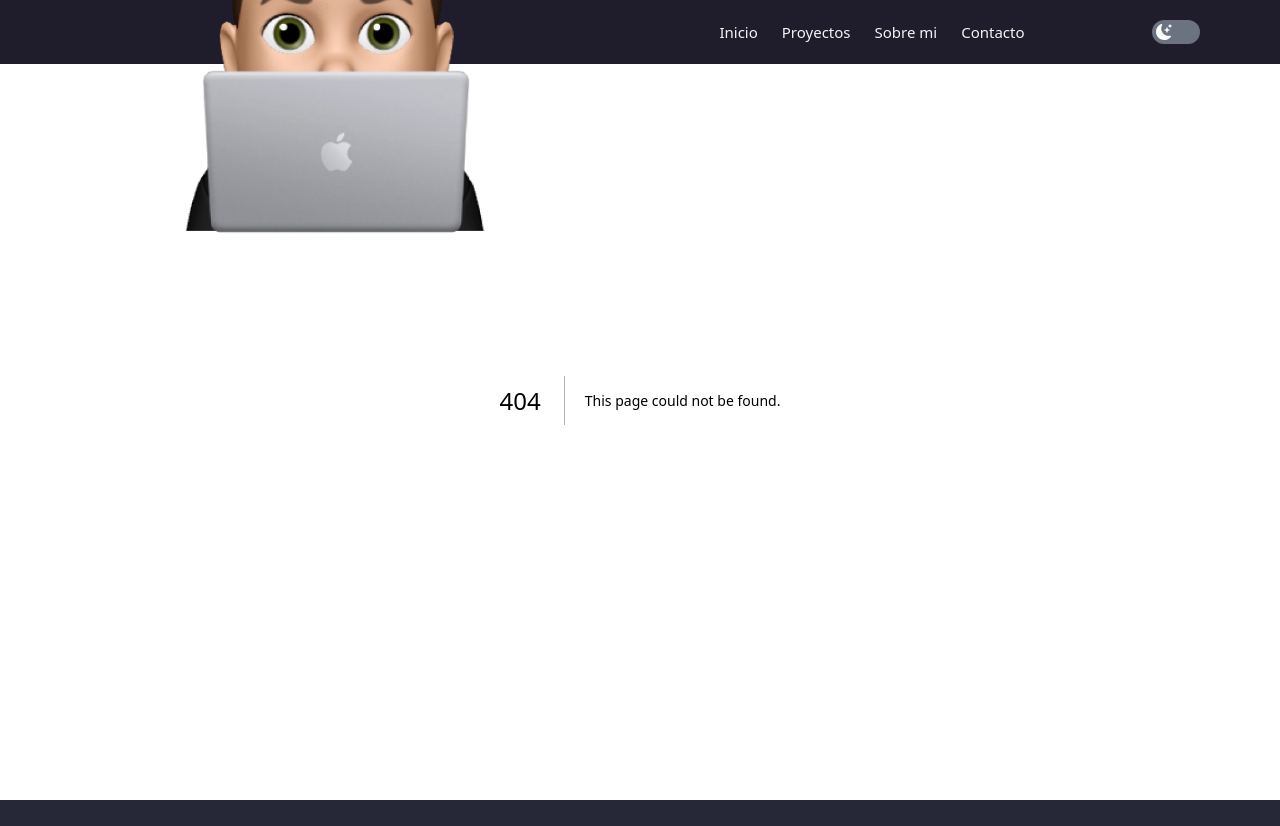
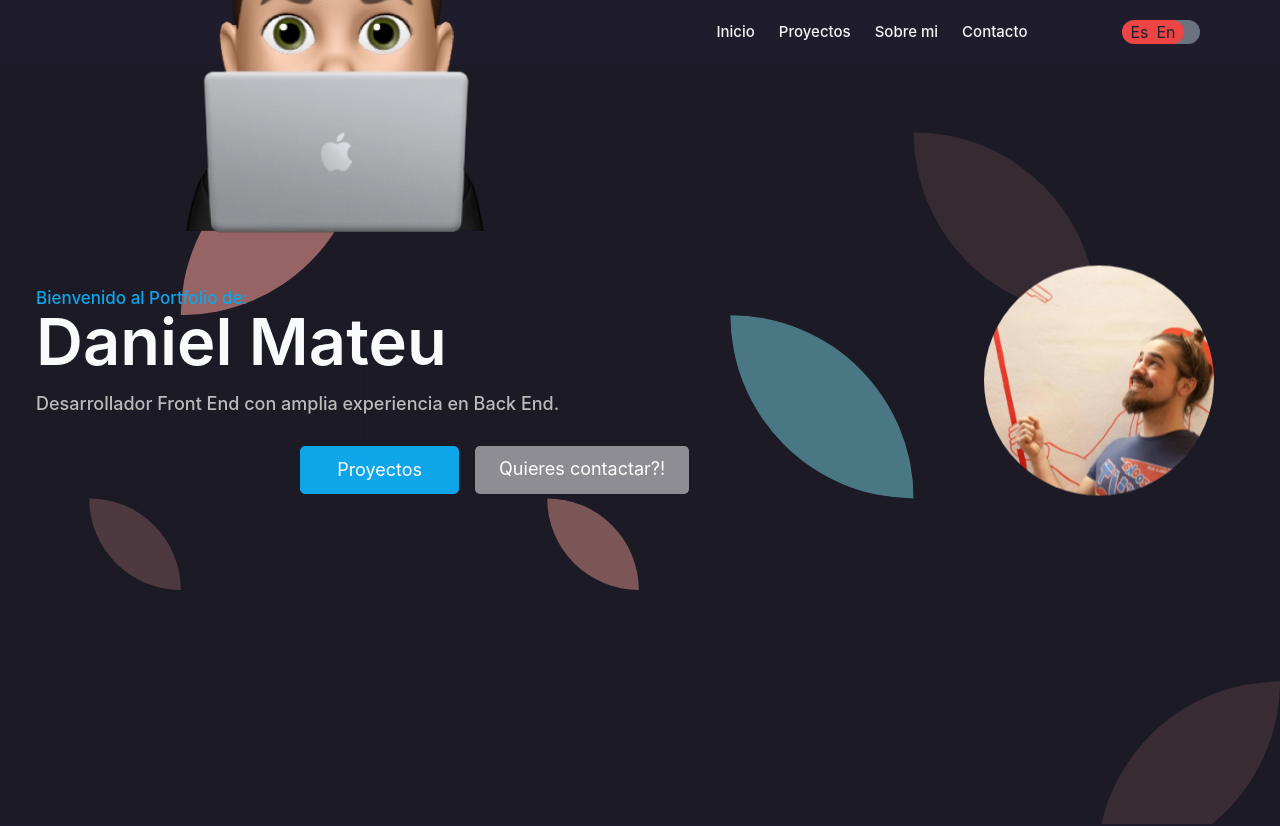
Before and after one commit to danielmateu/portfolio-agosto-2023, a Next.js app: page /en in a window 1280 px wide. Before the commit this address had no page. Shown: the top 826 px of the page. Built offline with nearby package versions, Linux system fonts and the light colour scheme.

Commit message:
COmponente Languages added

```diff
--- /dev/null
+++ b/app/[locale]/layout.jsx
@@ -0,0 +1,36 @@
+import '../globals.css'
+import Navbar from '../../components/Navbar'
+
+import ThemeContext from '../context/ThemeContext'
+import Footer from '@/components/Footer'
+
+import { notFound } from 'next/navigation';
+import { useTranslations } from 'next-intl';
+
+const locales = ['es', 'en'];
+export default function RootLayout({ children, params: { locale } }) {
+
+  if (!locales.includes(locale)) {
+    return notFound();
+  }
+
+  const t = useTranslations('Index');
+
+  return (
+    <html lang={locale}>
+      <head>
+        <meta name="viewport" content="width=device-width, initial-scale=1" />
+        <title>{t('title')}</title>
+        <meta name="description" content={t('description')} />
+        <link rel="icon" href={t('icon')} />
+      </head>
+      <body >
+        <ThemeContext>
+          <Navbar />
+          {children}
+          <Footer />
+        </ThemeContext>
+      </body>
+    </html>
+  )
+}
--- a/app/page.jsx
+++ b/app/[locale]/page.jsx
@@ -1,5 +1,3 @@
-
-import React from "react"
 
 import Home from "@/components/Home"
 import Projects from "@/components/Projects"
@@ -7,13 +5,16 @@ import Projects from "@/components/Projects"
 import AboutMe from "@/components/AboutMe"
 import Contact from "@/components/Contact"
 import MoreProjects from "@/components/MoreProjects"
+import { useTranslations } from "next-intl"
+import Link from "next/link"
+import { Languages } from "@/components/Languages"
 
 export default function Page() {
 
 
   return (
-
     <main className="main-container min-h-[100vh]  w-full flex flex-col items-center justify-center ">
+      <Languages />
       <Home />
       <Projects />
       <MoreProjects />
--- a/app/layout.jsx
+++ /dev/null
@@ -1,30 +0,0 @@
-import './globals.css'
-import Navbar from '../components/Navbar'
-
-import ThemeContext from './context/ThemeContext'
-import Footer from '@/components/Footer'
-export const metadata = {
-  title: 'Daniel Mateu - Portfolio',
-  description: 'Portfolio de Daniel Mateu, desarrollador web fullstack',
-  icon: 'https://res.cloudinary.com/daniel-mateu-pardo/image/upload/v1692264284/STK-20211030-WA0013_jc9ymw.webp',
-}
-
-export default function RootLayout({ children }) {
-  return (
-    <html lang="es">
-      <head>
-        <meta name="viewport" content="width=device-width, initial-scale=1" />
-        <title>{metadata.title}</title>
-        <meta name="description" content={metadata.description} />
-        <link rel="icon" href={metadata.icon} />
-      </head>
-      <body >
-        <ThemeContext>
-          <Navbar />
-          {children}
-          <Footer />
-        </ThemeContext>
-      </body>
-    </html>
-  )
-}
--- /dev/null
+++ b/components/Languages.jsx
@@ -0,0 +1,10 @@
+import Link from "next/link"
+
+export const Languages = () => {
+    return (
+        <div className="bg-red-500 z-[1000] sticky top-5 left-full mr-24 rounded-xl px-2 flex gap-2">
+            <Link href="/es" locale='es'>Es</Link>
+            <Link href="/en" locale='en'>En</Link>
+        </div>
+    )
+}
--- a/components/Navbar.jsx
+++ b/components/Navbar.jsx
@@ -10,7 +10,6 @@ import Context from '@/app/context/Context'
 import { useContext } from 'react'
 import Image from 'next/image'
 import ThemeToggler from './ThemeToggler'
-import Link from 'next/link'
 
 const navigation = [
   { name: 'Inicio', href: '#', current: true },
@@ -20,7 +19,7 @@ const navigation = [
 ]
 
 export default function Example() {
-  const [theme, setTheme] = useContext(Context)
+  const [theme] = useContext(Context)
   return (
     <Disclosure as="nav" className={` ${theme === 'dark' ? 'bg-[#1F1D2B]' : 'bg-gray-50'} fixed w-full z-[500]`}>
       {({ open }) => (
--- /dev/null
+++ b/i18n.js
@@ -0,0 +1,5 @@
+import { getRequestConfig } from 'next-intl/server';
+
+export default getRequestConfig(async ({ locale }) => ({
+    messages: (await import(`./messages/${locale}.json`)).default
+}));
--- /dev/null
+++ b/messages/en.json
@@ -0,0 +1,7 @@
+{
+  "Index": {
+    "title": "Daniel Mateu's Portfolio",
+    "description": "Daniel Mateu's Portfolio, a web developer from Barcelona, Spain.",
+    "icon": "https://res.cloudinary.com/daniel-mateu-pardo/image/upload/v1692264284/STK-20211030-WA0013_jc9ymw.webp"
+  }
+}
--- /dev/null
+++ b/messages/es.json
@@ -0,0 +1,7 @@
+{
+  "Index": {
+    "title": "Portfolio de Daniel Mateu",
+    "description": "Portfolio de Daniel Mateu, desarrollador web fullstack",
+    "icon": "https://res.cloudinary.com/daniel-mateu-pardo/image/upload/v1692264284/STK-20211030-WA0013_jc9ymw.webp"
+  }
+}
--- a/next.config.js
+++ b/next.config.js
@@ -29,4 +29,8 @@ const nextConfig = {
 
 }
 
-module.exports = nextConfig
+const withNextIntl = require('next-intl/plugin')(
+  './i18n.js'
+);
+
+module.exports = withNextIntl(nextConfig)
--- a/package.json
+++ b/package.json
@@ -20,6 +20,7 @@
     "file-loader": "^6.2.0",
     "framer-motion": "^10.12.4",
     "next": "13.3.1",
+    "next-intl": "^3.1.4",
     "postcss": "8.4.23",
     "react": "18.2.0",
     "react-dom": "18.2.0",
```
Also changed, not shown: middleware.js (added, +14 -0 lines), 1 other file (tests, documents, lock files or other folders).
